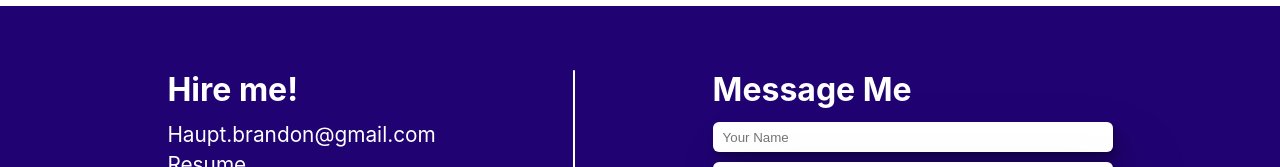
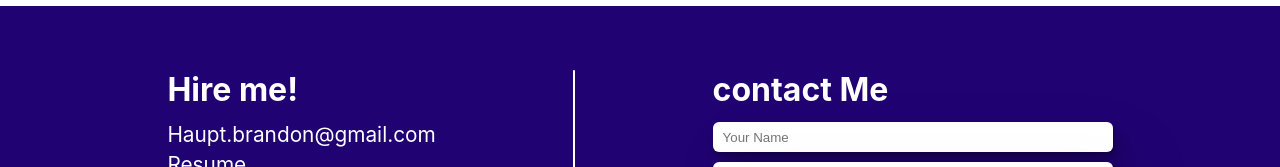
Before and after one commit to lanbow93/portfolio-frontend, a React (Create React App) app: page / in a window 1280 px wide. Shown: the part 2380-2547 px from the top of the page. Built offline with nearby package versions, Linux system fonts and the light colour scheme.

Commit message:
Update 2.3
- changes the message me to contact me on the footer

```diff
--- a/src/components/Footer.js
+++ b/src/components/Footer.js
@@ -39,7 +39,7 @@ function Footer(props) {
           <span className='verticle-line'></span>
 
           <section className="form">
-            <h3>Message Me</h3>
+            <h3>contact Me</h3>
             <form ref={form} onSubmit={sendEmail}>
               <section className='person_name'>
                 <input type="text" name="user_name" placeholder='Your Name'/>
```
